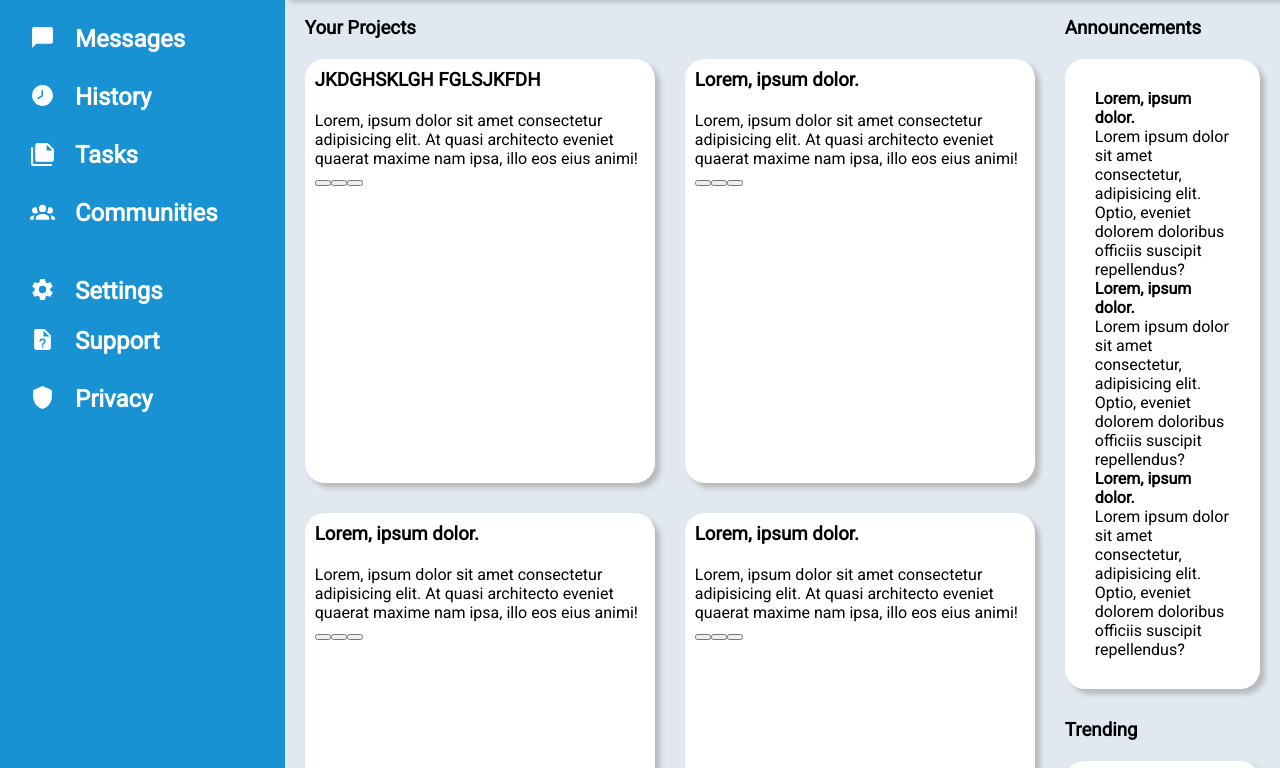
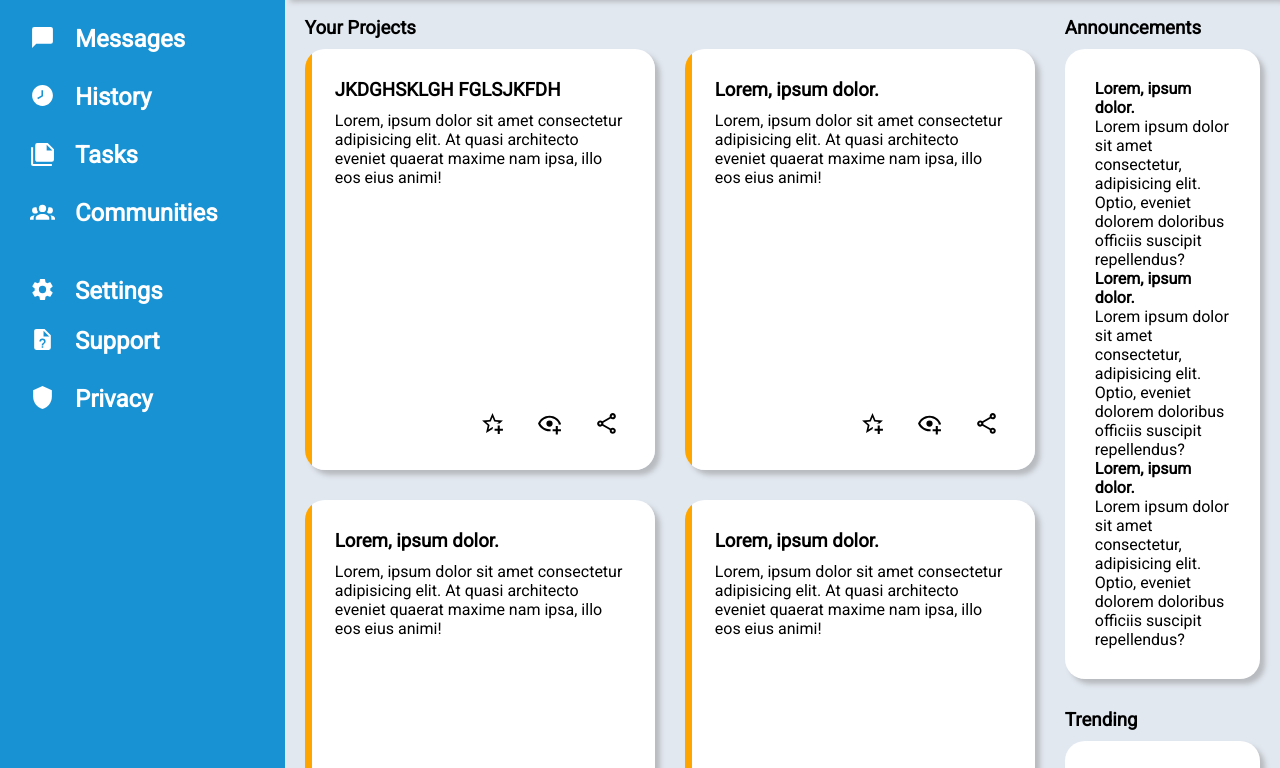
Before and after one commit to AmbiAngel/admin-dashboard-project, a website built with webpack: page dist/index.html in a window 1280 px wide. Shown: the part 203-971 px from the top of the page. Built offline with nearby package versions, Linux system fonts and the light colour scheme.

Commit message:
Add icons for Your Projects Section and complete styling to match design

```diff
--- a/src/index.js
+++ b/src/index.js
@@ -8,3 +8,30 @@ function importAll(r) {
   }
 
   const images = importAll(require.context('./imgs/icons', false, /\.(png|jpe?g|svg)$/));
+
+
+let cardContainers = Array.from(document.querySelectorAll('.card-btnContainer'))
+
+cardContainers.forEach(cardContainer =>{
+    // generate buttons and append them
+    let favBtn = document.createElement('button')
+    favBtn.classList.add('favBtn')
+    let favIcon = document.createElement('img')
+    favIcon.setAttribute('src', './images/star-plus-outline.svg')
+    favBtn.appendChild(favIcon)
+    cardContainer.appendChild(favBtn)
+
+    let watchBtn = document.createElement('button')
+    watchBtn.classList.add('watchBtn')
+    let watchIcon = document.createElement('img')
+    watchIcon.setAttribute('src', './images/eye-plus-outline.svg')
+    watchBtn.appendChild(watchIcon)
+    cardContainer.appendChild(watchBtn)
+
+    let shareBtn = document.createElement('button')
+    shareBtn.classList.add('shareBtn')
+    let shareIcon = document.createElement('img')
+    shareIcon.setAttribute('src', './images/share-variant-outline.svg')
+    shareBtn.appendChild(shareIcon)
+    cardContainer.appendChild(shareBtn)
+})
--- a/src/style.css
+++ b/src/style.css
@@ -157,10 +157,12 @@ body{
 
 .greeting-text{
     grid-area: greet;
+    align-self: end;
 }
 
 .greeting-name{
     grid-area: name;
+    align-self: start;
 }
 
 
@@ -207,7 +209,7 @@ body{
 }
 
 .content  h3{
-    margin: 0 0 20px 0 ;
+    margin: 0 0 10px 0 ;
 }
 
 /* Main Content section - Your Projects */
@@ -225,13 +227,26 @@ body{
 }
 
 .card{
-    background-color: var(--bg-color, red);
-    /* height: 250px; */
-    padding: 10px;
+    background: linear-gradient(to left, var(--bg-color, red) 98%, orange 20%);
+    padding: 30px;
     border-radius: 20px;
     box-shadow: var(--general-box-shadow);
+
+    display: grid;
+    grid-template-rows: auto 1fr auto;
 }
 
+.card-btnContainer {
+    display: flex;
+    gap: 20px;
+    justify-content: flex-end;
+}
+
+.card-btnContainer button {
+    width: 25px;
+    border: none;
+    background-color: rgba(226, 232, 240, 0);
+}
 
 /* Main Content section - announcements */
 
```
Also changed, not shown: dist/bundle.js, dist/images/eye-plus-outline.svg (added), dist/images/share-variant-outline.svg (added), dist/images/star-plus-outline.svg (added), dist/index.html, src/imgs/icons/eye-plus-outline.svg (added), src/imgs/icons/share-variant-outline.svg (added), src/imgs/icons/star-plus-outline.svg (added).
